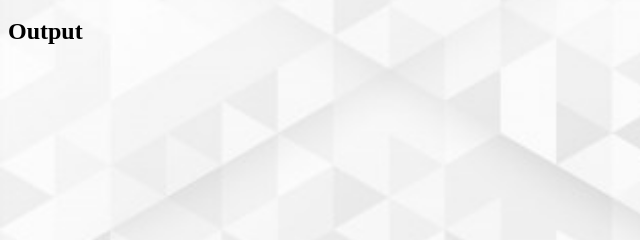
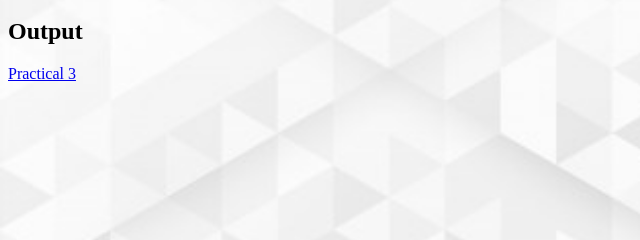
Before and after one commit to shruti-a11y/Fullstack_repo, a plain HTML site: page index.html in a window 1280 px wide. Shown: the part 375-615 px from the top of the page, 0-640 px from the left. Drawn offline with Linux system fonts and the light colour scheme.

Commit message:
update index

```diff
--- a/index.html
+++ b/index.html
@@ -33,5 +33,6 @@
     </div>
     <h2>Output</h2>
 
+    <a href="./pages/practical3.html">Practical 3</a>
 </body>
 </html>
```
